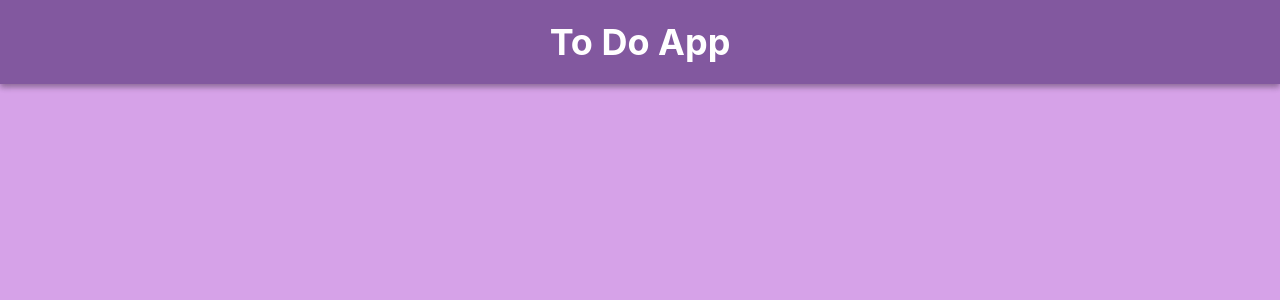
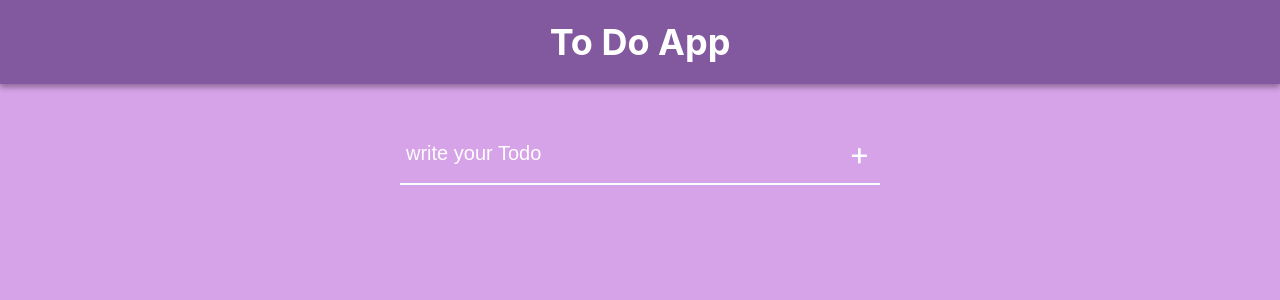
Before and after one commit to minhanPark/React-Hooks-Todo, a React (Create React App) app: page / in a window 1280 px wide. Shown: the top 300 px of the page. Built offline with nearby package versions, Linux system fonts and the light colour scheme.

Commit message:
add TodoInput Component

```diff
--- a/src/App.js
+++ b/src/App.js
@@ -1,7 +1,8 @@
 import React from "react";
-import { createGlobalStyle } from "styled-components";
+import styled, { createGlobalStyle } from "styled-components";
 import TodoContextProvider from "./Context";
 import Header from "./Components/Header";
+import TodoInput from "./Components/TodoInput";
 import { Colors } from "./Constants";
 
 const GlobalStyle = createGlobalStyle`
@@ -14,12 +15,24 @@ const GlobalStyle = createGlobalStyle`
   }
 `;
 
+const Wrapper = styled.div`
+  max-width: 500px;
+  width: 100%;
+  margin: 0 auto;
+  margin-top: 30px;
+  padding: 10px;
+  box-sizing: border-box;
+`;
+
 function App() {
   return (
     <TodoContextProvider>
       <GlobalStyle />
       <div className="App">
         <Header />
+        <Wrapper>
+          <TodoInput />
+        </Wrapper>
       </div>
     </TodoContextProvider>
   );
--- /dev/null
+++ b/src/Components/TodoInput.js
@@ -0,0 +1,67 @@
+import React, { useState } from "react";
+import styled from "styled-components";
+import { Colors } from "../Constants";
+import { useDispatch } from "../Context";
+import { ADD } from "../Reducer/actions";
+
+const SForm = styled.form`
+  border-bottom: 2px solid ${Colors.White};
+  padding: 4px;
+  display: flex;
+`;
+
+const SInput = styled.input`
+  border: none;
+  background-color: ${Colors.Bg};
+  outline: none;
+  font-size: 20px;
+  color: ${Colors.White};
+  flex: 1;
+  &::placeholder {
+    color: ${Colors.White};
+    opacity: 1;
+  }
+`;
+
+const SIcon = styled.span`
+  font-size: 32px;
+  padding: 6px;
+  color: ${Colors.White};
+  cursor: pointer;
+`;
+
+const TodoInput = () => {
+  const [state, setState] = useState("");
+  const dispatch = useDispatch();
+  const handleInput = e => {
+    const {
+      target: { value }
+    } = e;
+    setState(value);
+  };
+  const handleSubmit = e => {
+    e.preventDefault();
+    if (state.length !== 0) {
+      dispatch({ type: ADD, payload: state });
+      setState("");
+    }
+  };
+  const handleClick = e => {
+    if (state.length !== 0) {
+      dispatch({ type: ADD, payload: state });
+      setState("");
+    }
+  };
+  return (
+    <SForm onSubmit={handleSubmit}>
+      <SInput
+        placeholder="write your Todo"
+        value={state}
+        onChange={handleInput}
+      />
+      <SIcon onClick={handleClick}>+</SIcon>
+    </SForm>
+  );
+};
+
+export default TodoInput;
```
